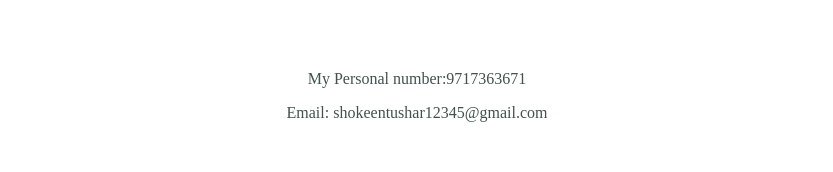
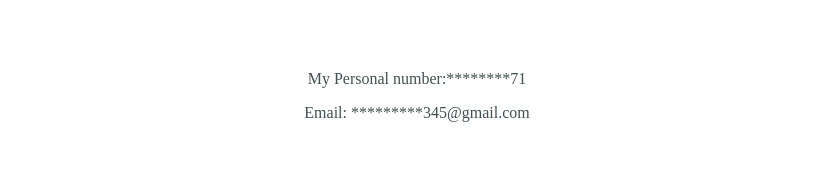
Before and after one commit to Tushar-Shokeen/Personal-Website, a plain HTML site: page contact.html in a window 1280 px wide. Shown: the part 176-348 px from the top of the page, without its empty margins (223-1056 px from the left). Drawn offline with Linux system fonts and the light colour scheme.

Commit message:
Update contact.html

```diff
--- a/contact.html
+++ b/contact.html
@@ -7,8 +7,8 @@
   </head>
   <body>
     <h1>Contact Details</h1>
-    <p>My Personal number:9717363671</p>
-    <p>Email: shokeentushar12345@gmail.com</p>
+    <p>My Personal number:********71</p>
+    <p>Email: *********345@gmail.com</p>
     <hr>
     <form action="mailto:shokeentushar12345@gmail.com" method="post" enctype="text/plain">
       <label>Your Name: </label>
```
